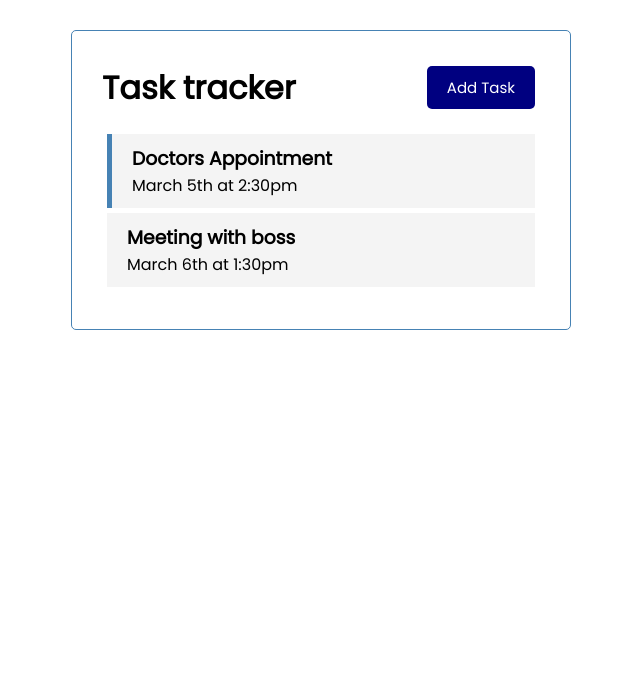
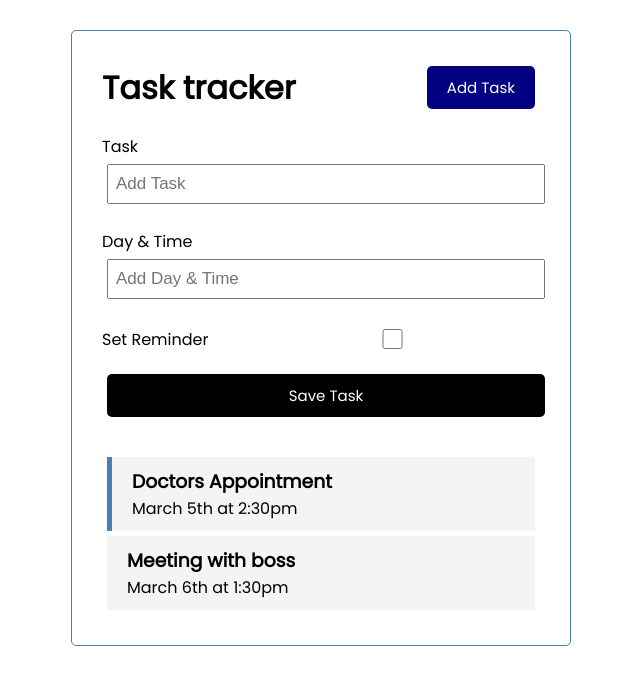
Before and after one commit to mae-noh/Vue-tasktracker, a Vue app: page / in a window 1280 px wide. Shown: the top 684 px of the page, without its empty margins (319-959 px from the left). Built offline with nearby package versions, Linux system fonts and the light colour scheme.

Commit message:
Add AddTask.vue click event

```diff
--- a/src/App.vue
+++ b/src/App.vue
@@ -1,6 +1,7 @@
 <template>
   <div class="container">
     <Header title="Task tracker"/>
+    <AddTask />
     <Tasks @toggle-reminder="toggleReminder" @delete-task="deleteTask" :tasks="tasks" />
   </div>
 </template>
@@ -8,12 +9,14 @@
 <script>
 import Header from './components/Header'
 import Tasks from './components/Tasks'
+import AddTask from './components/AddTask'
 
 export default {
   name: 'App',
   components: {
     Header,
     Tasks,
+    AddTask,
   },
   data(){
     return {
--- /dev/null
+++ b/src/components/AddTask.vue
@@ -0,0 +1,89 @@
+<template>
+     <form @submit="onSubmit" class="add-form">
+    <div class="form-control">
+      <label>Task</label>
+      <input type="text" v-model="text" name="text" placeholder="Add Task" />
+    </div>
+    <div class="form-control">
+      <label>Day & Time</label>
+      <input
+        type="text"
+        v-model="day"
+        name="day"
+        placeholder="Add Day & Time"
+      />
+    </div>
+    <div class="form-control form-control-check">
+      <label>Set Reminder</label>
+      <input type="checkbox" v-model="reminder" name="reminder" />
+    </div>
+
+    <input type="submit" value="Save Task" class="btn btn-block" />
+  </form>
+</template>
+
+<script>
+export default {
+    name: 'AddTask',
+    data(){
+        return {
+            text: '',
+            day: '',
+            reminder: false,
+        }
+    },
+    methods:{
+        onSubmit(e){
+            e.preventDefault()
+            if(!this.text) {
+                alert('Please add a task')
+                return
+            }
+
+            const newTask = {
+                id: Math.floor(Math.random() * 100000),
+                text: this.text,
+                day: this.day,
+                reminder: this.reminder
+            }
+
+            console.log(newTask)
+
+            this.text = ''
+            this.day = ''
+            this.reminder = false
+        }
+    }
+}
+</script>
+
+<style scoped>
+.add-form {
+  margin-bottom: 40px;
+}
+.form-control {
+  margin: 20px 0;
+}
+.form-control label {
+  display: block;
+}
+.form-control input {
+  width: 100%;
+  height: 40px;
+  margin: 5px;
+  padding: 3px 7px;
+  font-size: 17px;
+}
+.form-control-check {
+  display: flex;
+  align-items: center;
+  justify-content: space-between;
+}
+.form-control-check label {
+  flex: 1;
+}
+.form-control-check input {
+  flex: 2;
+  height: 20px;
+}
+</style>
```
